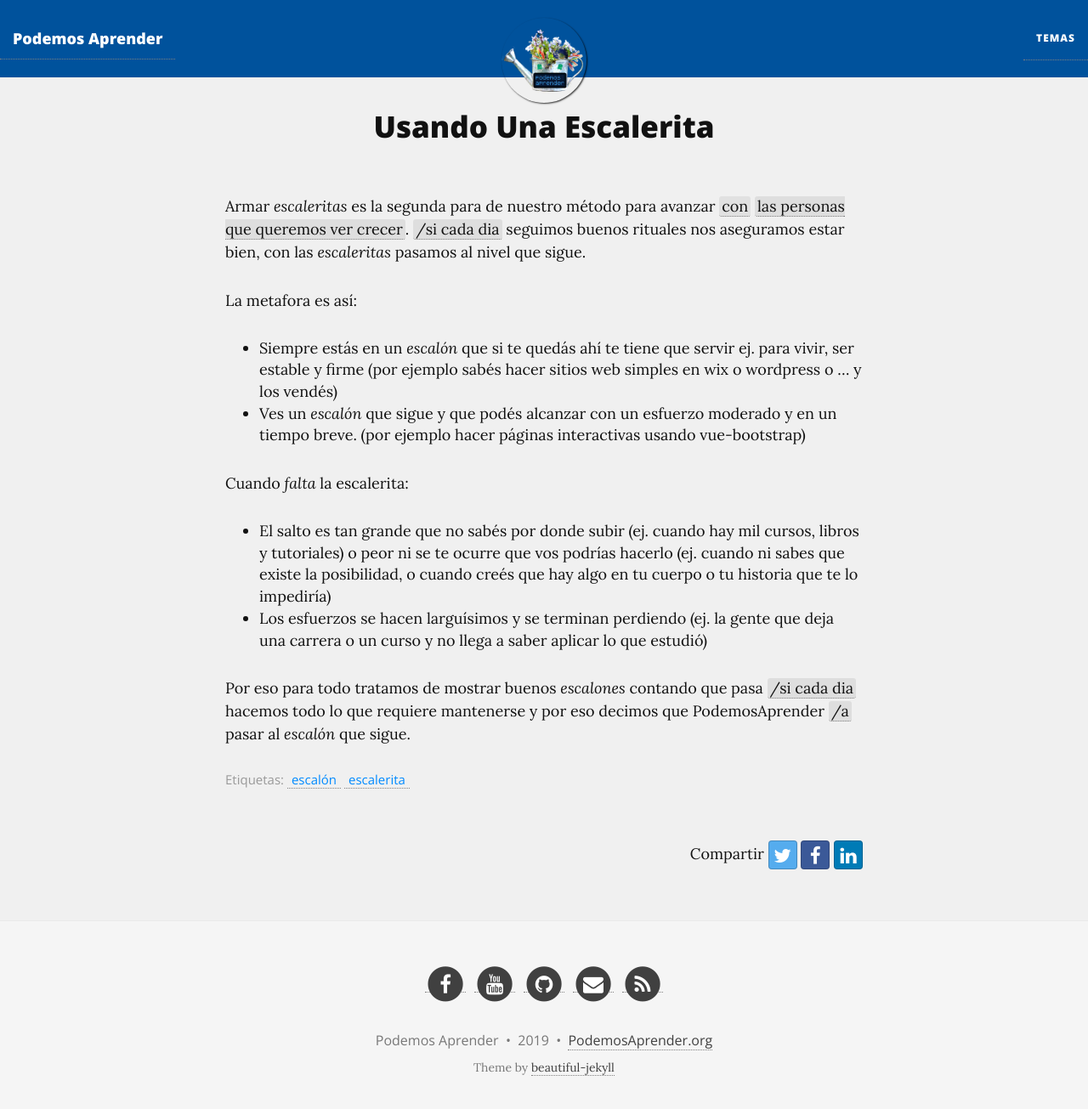
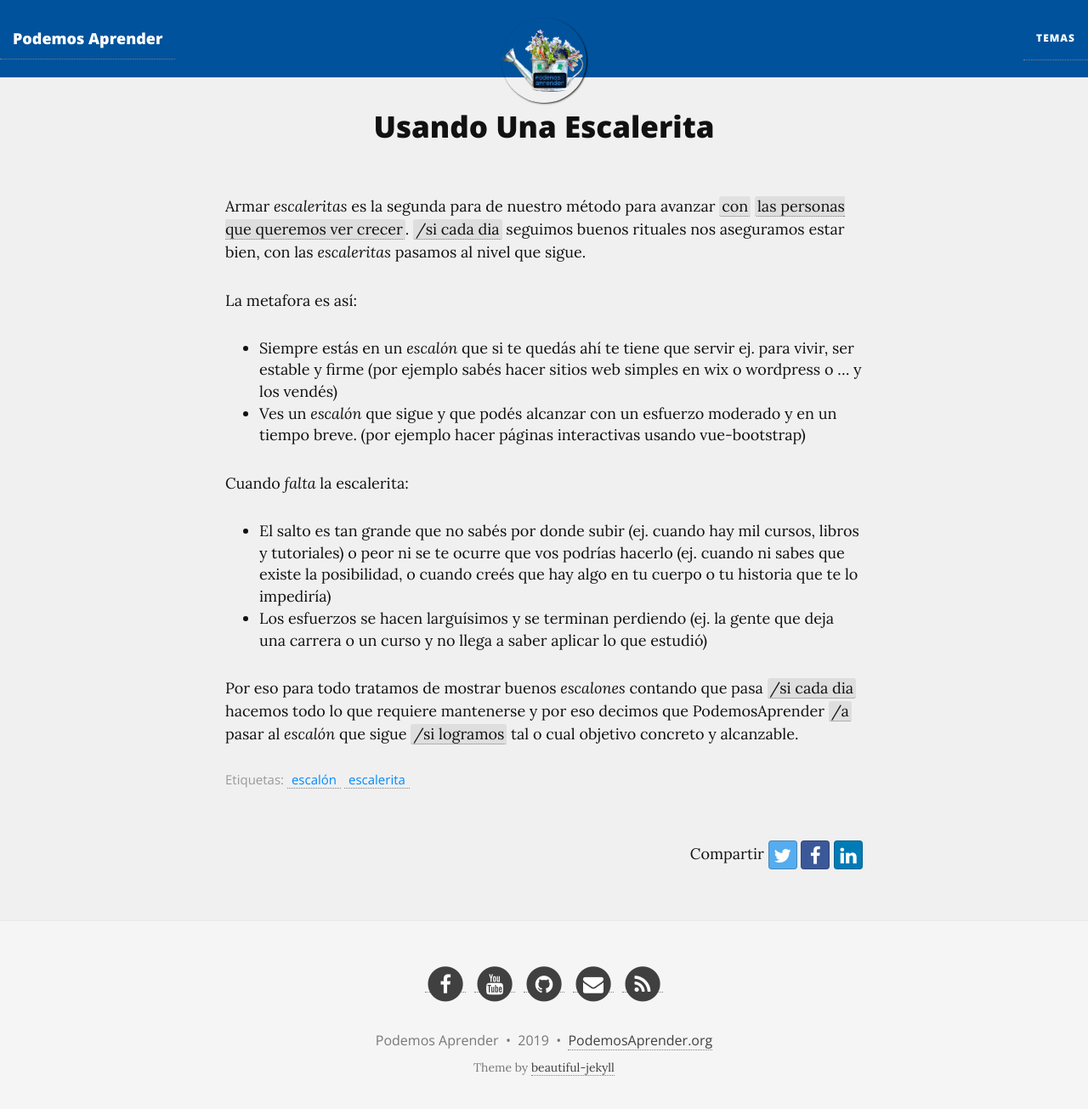
Before and after one commit to podemosaprender/podemosaprender.github.io, a Jekyll site: the page built from _contenidos/00marco/usando-una-escalerita.md, in a window 1280 px wide and 1317 px high. Shown: the top 1305 px of the window at 85% size. Built offline with Jekyll 4.4.1, drawn with Linux system fonts in a browser that asks for light colours; nearby versions of some CDN libraries.

Commit message:
MEJORA: si logramos

```diff
--- a/_contenidos/00marco/usando-una-escalerita.md
+++ b/_contenidos/00marco/usando-una-escalerita.md
@@ -15,4 +15,4 @@ Cuando _falta_ la escalerita:
 * El salto es tan grande que no sabés por donde subir (ej. cuando hay mil cursos, libros y tutoriales) o peor ni se te ocurre que vos podrías hacerlo (ej. cuando ni sabes que existe la posibilidad, o cuando creés que hay algo en tu cuerpo o tu historia que te lo impediría)
 * Los esfuerzos se hacen larguísimos y se terminan perdiendo (ej. la gente que deja una carrera o un curso y no llega a saber aplicar lo que estudió)
 
-Por eso para todo tratamos de mostrar buenos _escalones_ contando que pasa {/si-cada-dia} hacemos todo lo que requiere mantenerse y por eso decimos que PodemosAprender {/a} pasar al _escalón_ que sigue.
+Por eso para todo tratamos de mostrar buenos _escalones_ contando que pasa {/si-cada-dia} hacemos todo lo que requiere mantenerse y por eso decimos que PodemosAprender {/a} pasar al _escalón_ que sigue {/si-logramos} tal o cual objetivo concreto y alcanzable.
```
